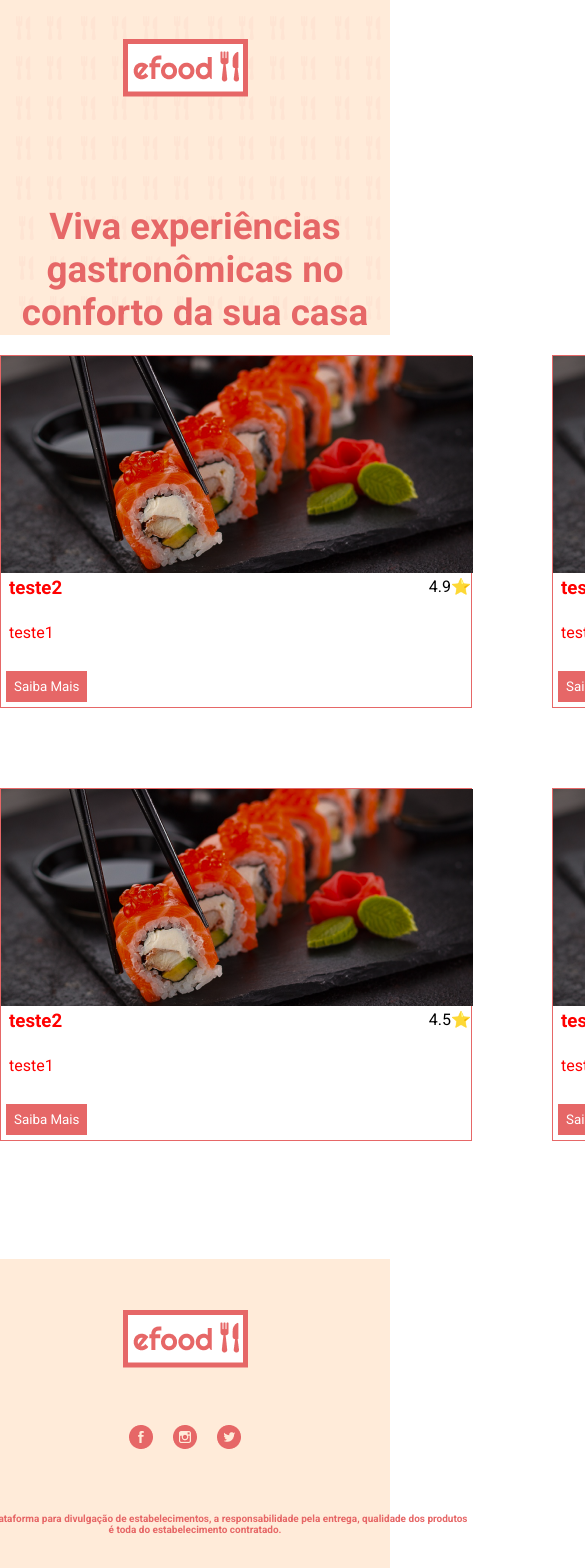
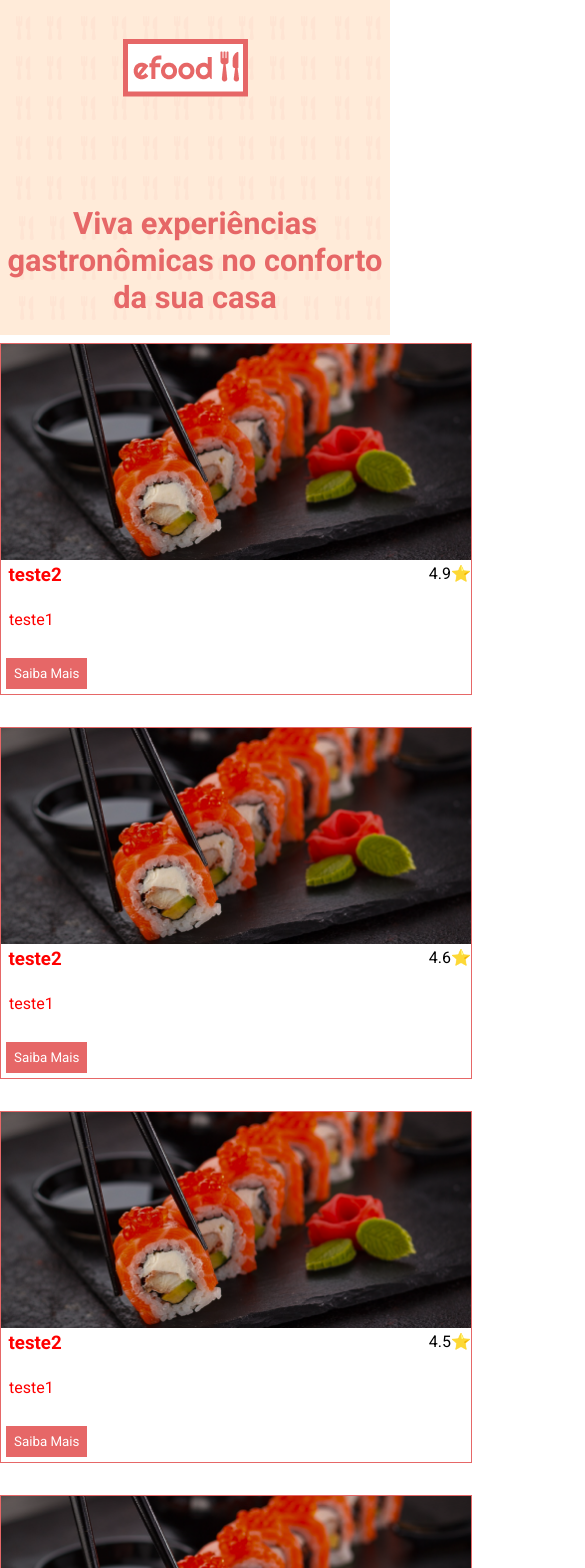
Before and after one commit to LeonardoMarins/Projeto_front_EBAC, a React (Create React App) app: page / in a window 390 px wide. Shown: the top 1568 px of the page, 585 px wide, since content can reach past the window. Built offline with nearby package versions, Linux system fonts and the light colour scheme.

Commit message:
deixando responsivo

```diff
--- a/src/Components/Card/styles.ts
+++ b/src/Components/Card/styles.ts
@@ -7,7 +7,6 @@ export const CardContainer = styled.div<
 >`
   width: ${(props) => (props.width === 'big' ? 472 + 'px' : 320 + 'px')};
   border: 1px solid #e66767;
-
   .paragrafo {
     margin: 24px 8px;
   }
@@ -19,7 +18,7 @@ export const ContainerText = styled.div`
   width: 100%;
 
   h3 {
-    margin-left: 8px;
+    margin-left: 0.4em;
     color: #e66767;
   }
 `
--- a/src/Components/Footer/styles.ts
+++ b/src/Components/Footer/styles.ts
@@ -11,10 +11,9 @@ export const Paragrafo = styled.p`
   position: absolute;
   bottom: 20px;
   color: #e66767;
-  font-size: 10px;
+  font-size: 7px;
   text-align: center;
   font-style: normal;
-  width: 552px;
   height: 86px;
   font-weight: 900;
   line-height: normal;
--- a/src/Components/Header/styles.ts
+++ b/src/Components/Header/styles.ts
@@ -3,6 +3,7 @@ import fundo from '../../img/FundoHeader.png'
 
 export const Container = styled.div`
   background-image: url(${fundo});
+  width: 100vw;
   display: flex;
   justify-content: center;
   align-items: center;
@@ -21,9 +22,8 @@ export const Text = styled.p`
   text-align: center;
   padding-top: 80px;
   font-family: Roboto;
-  font-size: 36.829px;
+  font-size: 30.829px;
   font-style: normal;
-  width: 552px;
   height: 86px;
   font-weight: 900;
   line-height: normal;
--- a/src/Components/HeaderProfile/styles.ts
+++ b/src/Components/HeaderProfile/styles.ts
@@ -40,7 +40,7 @@ export const Banner = styled.img`
 
 export const ContainerBanner = styled.div`
   position: relative;
-  max-width: 1366px;
+  width: 100vw;
   margin: 0 auto;
 `
 
--- a/src/Containers/Section/styles.ts
+++ b/src/Containers/Section/styles.ts
@@ -1,11 +1,20 @@
 import { styled } from 'styled-components'
 
 export const Container = styled.div`
-  max-width: 960px;
+  width: 100vw;
   display: grid;
   grid-template-columns: 1fr 1fr;
-  width: 100%;
-  grid-gap: 5em;
+  grid-gap: 2em;
   margin: 0 auto;
-  margin-top: 20px;
+  margin-top: 2%;
+  justify-items: center; /* Centraliza os itens horizontalmente */
+  align-items: center;
+
+  @media (max-width: 1220px) {
+    grid-template-columns: 1fr;
+  }
+
+  img {
+    max-width: 100%;
+  }
 `
--- a/src/pages/Home/index.tsx
+++ b/src/pages/Home/index.tsx
@@ -2,14 +2,17 @@ import Footer from '../../Components/Footer'
 import Header from '../../Components/Header'
 import Section from '../../Containers/Section'
 import { GlobalStyle } from '../../styles'
+import { Container } from './styles'
 
 const Home = () => {
   return (
     <>
-      <GlobalStyle />
-      <Header text="Viva experiências gastronômicas no conforto da sua casa" />
-      <Section />
-      <Footer text="A efood é uma plataforma para divulgação de estabelecimentos, a responsabilidade pela entrega, qualidade dos produtos é toda do estabelecimento contratado. " />
+      <Container>
+        <GlobalStyle />
+        <Header text="Viva experiências gastronômicas no conforto da sua casa" />
+        <Section />
+        <Footer text="A efood é uma plataforma para divulgação de estabelecimentos, a responsabilidade pela entrega, qualidade dos produtos é toda do estabelecimento contratado. " />
+      </Container>
     </>
   )
 }
--- /dev/null
+++ b/src/pages/Home/styles.ts
@@ -0,0 +1,5 @@
+import { styled } from 'styled-components'
+
+export const Container = styled.div`
+  width: 100%;
+`
```
